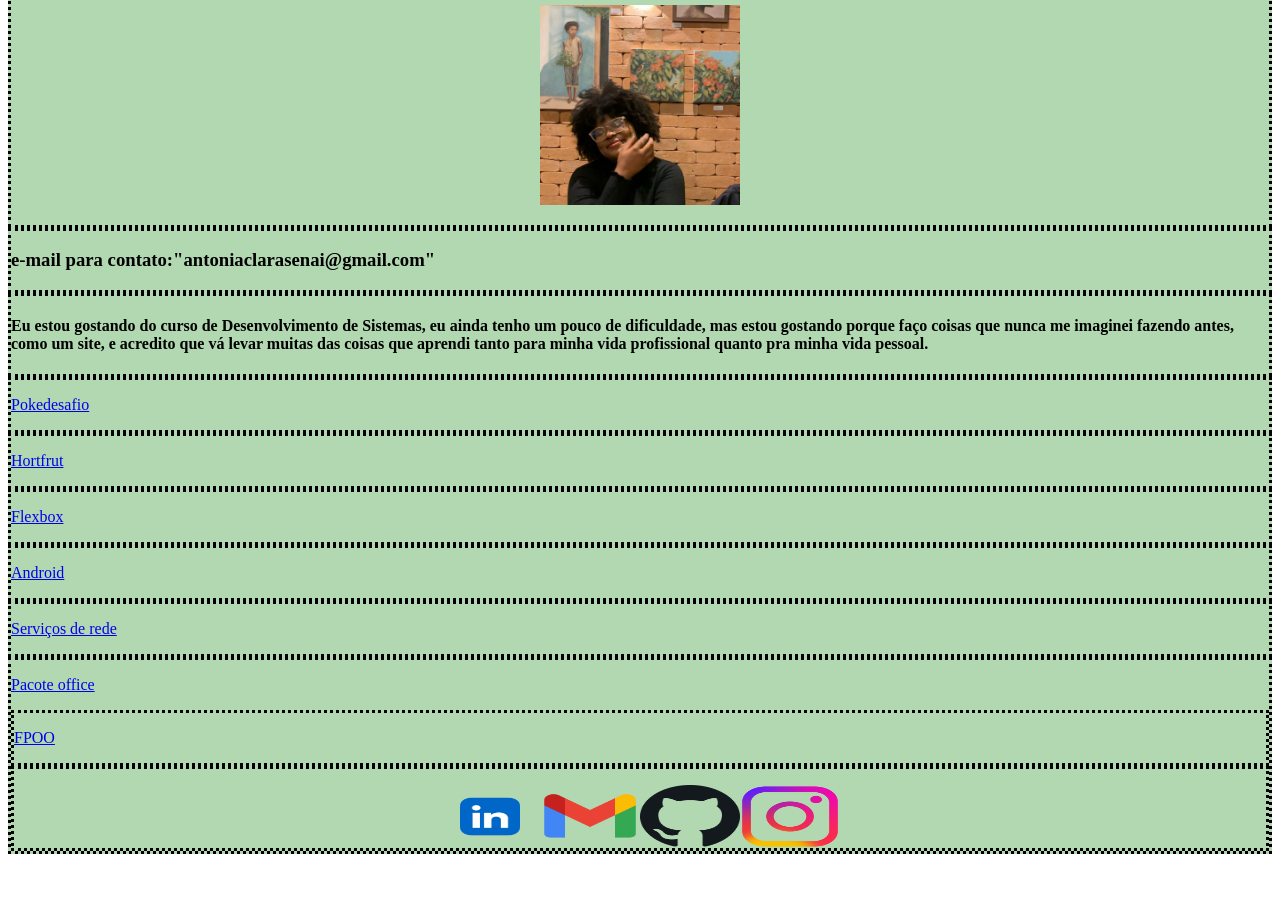
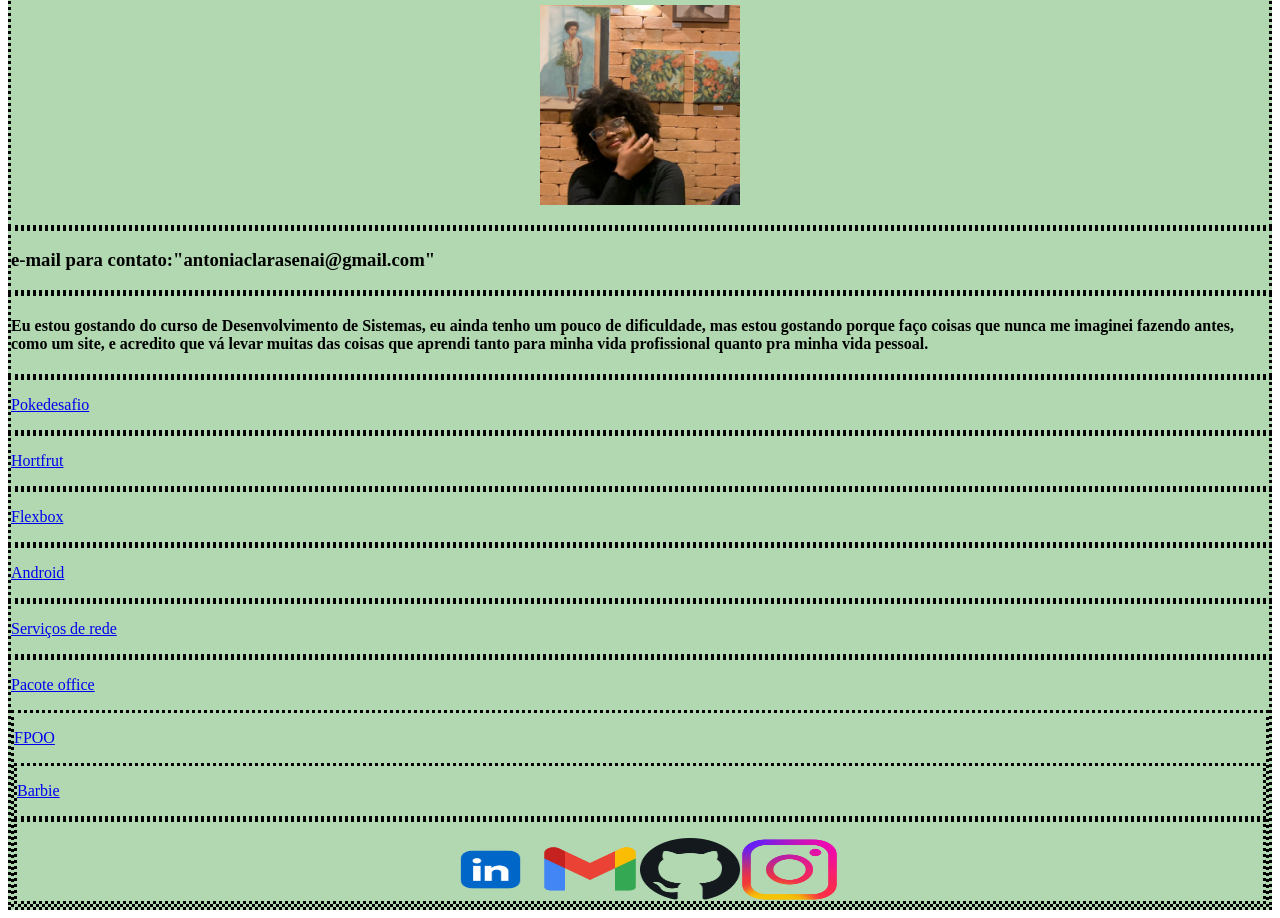
Before and after one commit to toniacds/Portfolio, a plain HTML site: page index.html in a window 1280 px wide. Shown: the part 185-1103 px from the top of the page. Before the commit the page ends 1047 px from the top, so only its background shows below. Drawn offline with Linux system fonts and the light colour scheme.

Commit message:
Add files via upload

```diff
--- a/index.html
+++ b/index.html
@@ -78,6 +78,11 @@
   <p>FPOO</p>
 </a>
 
+<a href="https://toniacds.github.io/barbie/">
+  <div class="ftp"><h7> </h7>
+  <p>Barbie</p>
+</a>
+
 </div>
    <div class="ftp"><h7></h7>
     <p> <center><a href="https://www.linkedin.com/in/antonia-clara-588322270/"><img class="img2" src="linkedin.webp" alt=""></a><a href="https://mail.google.com/mail/u/0/#inbox"><img class="img2" src="gmail.webp" alt=""></a><a href="https://github.com/toniacds"><img class="img2" src="github.webp" alt=""></a><a href="https://www.instagram.com/toniacds/"><img class="img2" src="insta.webp" alt=""></a></center>
```
Also changed, not shown: 1 other file.
